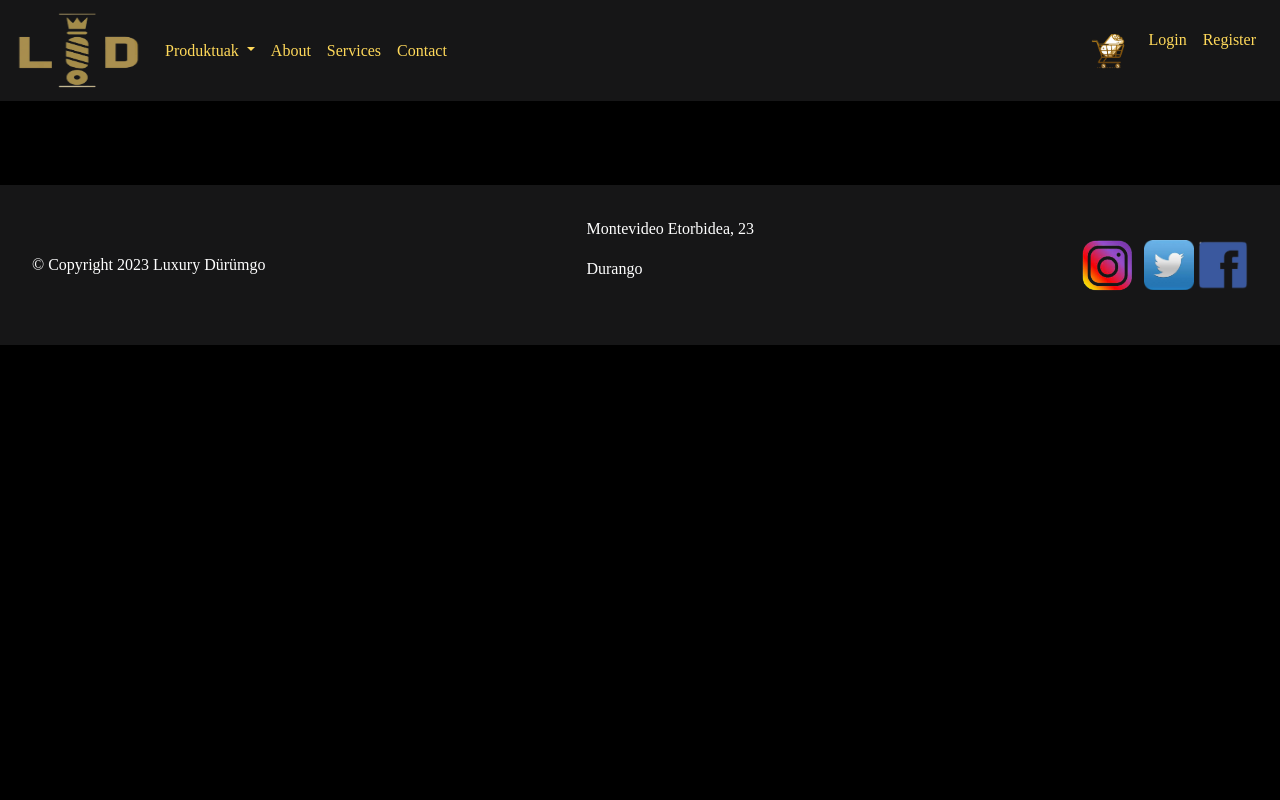
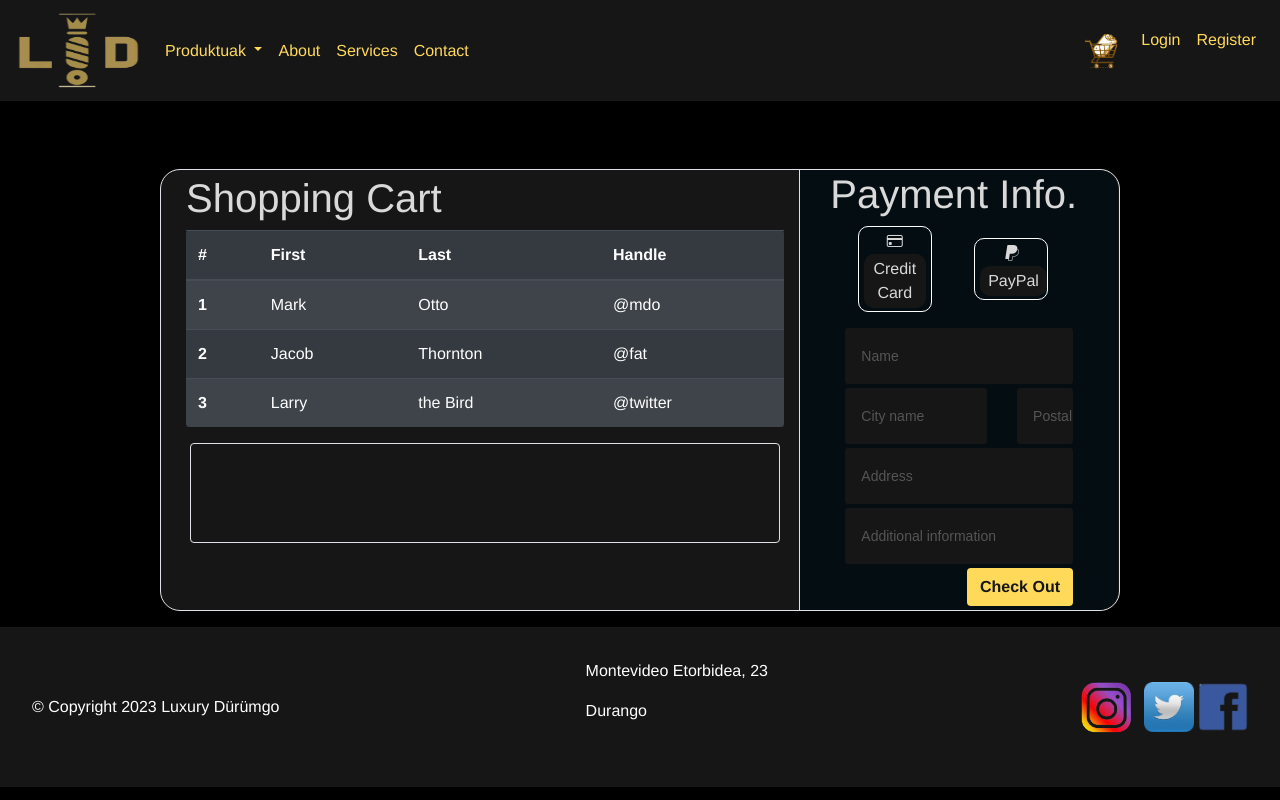
Before and after one commit to AlainBasterra/DAW-ERRONKA-1, a Django app: page /checkout/ in a window 1280 px wide. Run offline with Django 3.2, Linux system fonts and the light colour scheme; some libraries are stand-ins or nearby versions.

Commit message:
checkout

```diff
--- a/Luxury_Durumgo/web/static/css/checkoutstyle.css
+++ b/Luxury_Durumgo/web/static/css/checkoutstyle.css
@@ -0,0 +1,69 @@
+body {
+    font-family: Helvetica, Arial, sans-serif;
+}
+
+.checkout {
+    color: #D9D9D9;
+    background-color: #161617;
+    border-radius: 20px;
+}
+
+.discount-total{
+    height: 100px;
+}
+
+
+
+.cart{
+
+}
+
+.payment{
+    background-color: #040D12;
+
+    border-top-right-radius: 20px;
+    border-bottom-right-radius: 20px;
+}
+
+.checkout-payment-method {
+    border: 1px solid white;
+    border-radius: 10px;
+    padding-top: 3px;
+    padding-bottom: 3px;
+    padding-right: 5px;
+    padding-left: 5px;
+}
+
+.checkout-btn {
+    border: none;
+    background-color: #161617;
+    color: #D9D9D9;
+    border-radius: 10px;
+    padding-top: 3px;
+    padding-bottom: 3px;
+    padding-right: 8px;
+    padding-left: 8px;
+}
+
+.checkout-form {
+    padding-top: 1rem;
+    padding-bottom: 1rem;
+    padding-left: 1rem;
+    background-color: #161617;
+    width: 100%;
+    border: none;
+    color: #AAA;
+    border-radius: 3px;
+}
+
+.checkout-form::placeholder {
+    color: #555;
+    font-family: Arial, sans-serif;
+    font-size: 14px;
+}
+
+.checkout-submit {
+    background-color: #FFD95A;
+    color: #161617;
+    font-weight: bold;
+}
--- a/Luxury_Durumgo/web/templates/checkout.html
+++ b/Luxury_Durumgo/web/templates/checkout.html
@@ -59,8 +59,125 @@
     </nav>
 
 
-    <div class="container mt-5 ">
+    <div class="w-75 mt-5 border checkout px-3">
+        <div class="row">
+            <div class="col-md-8 pl-4 pt-1 cart">
+                <div class="row">
+                    <div class="col-md-12">
+                        <h1>Shopping Cart</h1>
+                    </div>
+                    <div class="col-md-12">
+                        <table class="table table-striped table-dark rounded">
+                            <thead>
+                              <tr>
+                                <th scope="col">#</th>
+                                <th scope="col">First</th>
+                                <th scope="col">Last</th>
+                                <th scope="col">Handle</th>
+                              </tr>
+                            </thead>
+                            <tbody>
+                              <tr>
+                                <th scope="row">1</th>
+                                <td>Mark</td>
+                                <td>Otto</td>
+                                <td>@mdo</td>
+                              </tr>
+                              <tr>
+                                <th scope="row">2</th>
+                                <td>Jacob</td>
+                                <td>Thornton</td>
+                                <td>@fat</td>
+                              </tr>
+                              <tr>
+                                <th scope="row">3</th>
+                                <td>Larry</td>
+                                <td>the Bird</td>
+                                <td>@twitter</td>
+                              </tr>
+                            </tbody>
+                          </table>
+                    </div>
 
+                    <div class="col-md-12">
+                        <div class="row discount-total border rounded mb-3 mx-1">
+                            <div class="col-md-8">
+                                <div class="discount">
+
+                                </div>
+                            </div>
+                            <div class="col-md-8">
+                                <div class="total">
+
+                                </div>
+                            </div>
+                        </div>
+                    </div>
+
+                </div>
+            </div>
+
+
+            <div class="col-md-4 border-left payment">
+                <div class="col-md-12">
+                    <h1>
+                        Payment Info.
+                    </h1>
+                    <div class="col-md-12 mb-3">
+                        <div class="row">
+                            <div class="col-md-6 m-auto">
+                                <div class="w-75 checkout-payment-method m-auto text-center">
+                                    <i class="bi bi-credit-card"></i>
+                                    <button type="button" class="checkout-btn">Credit Card</button>
+                                </div>
+                            </div>
+                            <div class="col-md-6 m-auto">
+                                <div class="w-75 checkout-payment-method text-center">
+                                    <i class="bi bi-paypal"></i>
+                                    <button type="button" class="checkout-btn">PayPal</button>
+                                </div>
+                            </div>
+                        </div>
+                    </div>
+                    <div class="col-md-12">
+                        <form>
+                            <div class="row">
+                                <!-- name -->
+                                <div class="col-md-12 mb-1">
+                                    <input type="text" class="checkout-form w-100" id="name" placeholder="Name">
+                                </div>
+
+                                <!-- city and postal code -->
+                                <div class="col-md-12 mb-1">
+                                    <div class="row">
+                                        <div class="col-md-8">
+                                            <input type="text" class="checkout-form w-100" id="city" placeholder="City name">
+                                        </div>
+                                        <div class="col-md-4">
+                                            <input type="text" class="checkout-form w-100" id="postal-code" placeholder="Postal Code">
+                                        </div>
+                                    </div>
+                                </div>
+                                <!-- Address -->
+                                <div class="col-md-12 mb-1">
+                                    <input type="text" class="checkout-form" id="address" placeholder="Address">
+                                </div>
+                                <!-- Additional information -->
+                                <div class="col-md-12 mb-1">
+                                    <input type="text" class="checkout-form" id="postal-code" placeholder="Additional information">
+                                </div>
+                                <!-- submit -->
+                                <div class="col-md-12 mb-1">
+                                    <div class="text-right">
+                                        <button type="submit" class="btn checkout-submit">Check Out</button>
+                                    </div>
+                                </div>
+                            </div>
+                        </form>
+                    </div>
+                </div>
+            </div>
+        </div>
     </div>
 
 
```
Also changed, not shown: Luxury_Durumgo/web/templates/aboutUs.html (added, +386 -0 lines), Luxury_Durumgo/web/static/img/chefs.jpg (added), Luxury_Durumgo/web/static/img/columnaFreepik.png (added), Luxury_Durumgo/web/static/img/cuberteria.jpg (added), Luxury_Durumgo/web/static/img/kitchen.jpg (added).
